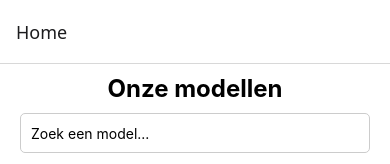
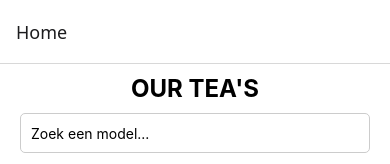
Before and after one commit to kweozz/react-native-v2, a React Native app in the folder mobile-app/: screen /Home in a window 390 px wide. Shown: the top 164 px of the page. Built offline with nearby package versions, Linux system fonts and the light colour scheme; no server answers.

Commit message:
fix: you can now navigate to product details again.

```diff
--- a/mobile-app/components/HomeScreen.js
+++ b/mobile-app/components/HomeScreen.js
@@ -58,7 +58,7 @@ const HomeScreen = ({ navigation }) => {
 
   return (
     <View style={styles.container}>
-      <Text style={styles.heading}>Onze modellen</Text>
+      <Text style={styles.heading}>Our Tea's</Text>
 
       {/* Search Bar */}
       <View style={styles.searchContainer}>
@@ -104,11 +104,14 @@ const HomeScreen = ({ navigation }) => {
       <ScrollView contentContainerStyle={styles.cardContainer}>
         <View style={styles.row}>
           {sortedProducts.map((product) => (
-            <ProductCard
-              key={product.id}
-              {...product}
-              onPress={() => navigation.navigate('Details', product)}
-            />
+           <ProductCard
+           key={product.id}
+           title={product.title}
+           subtitle={product.smallDescription}
+           price={product.price}
+           image={product.image}
+           onPress={() => navigation.navigate('Details', { product })}
+         />
           ))}
         </View>
       </ScrollView>
@@ -126,6 +129,7 @@ const styles = StyleSheet.create({
     fontSize: 24,
     fontWeight: 'bold',
     textAlign: 'center',
+    textTransform: 'uppercase',
     marginBottom: 10,
   },
   pickerContainer: {
```
